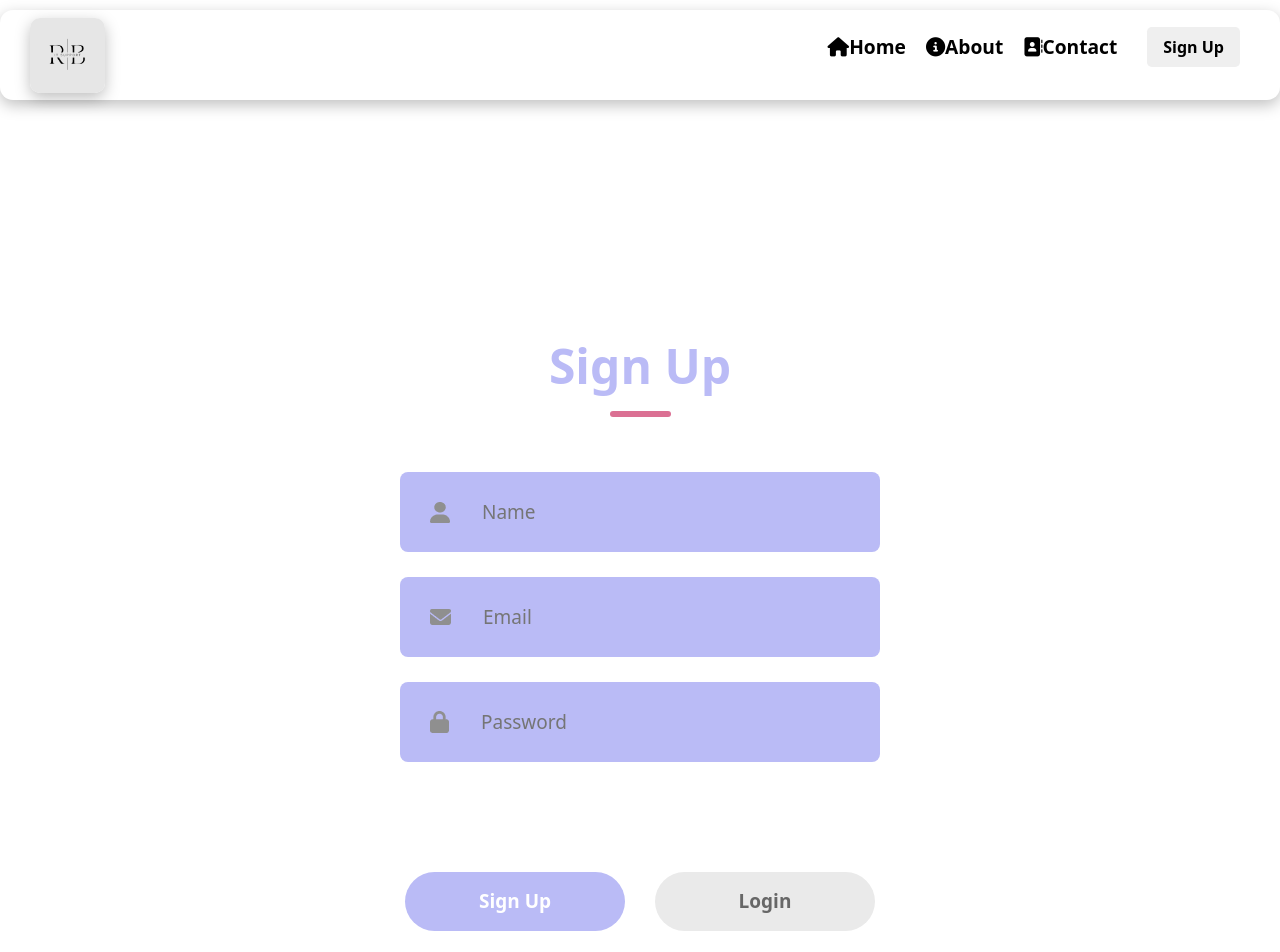
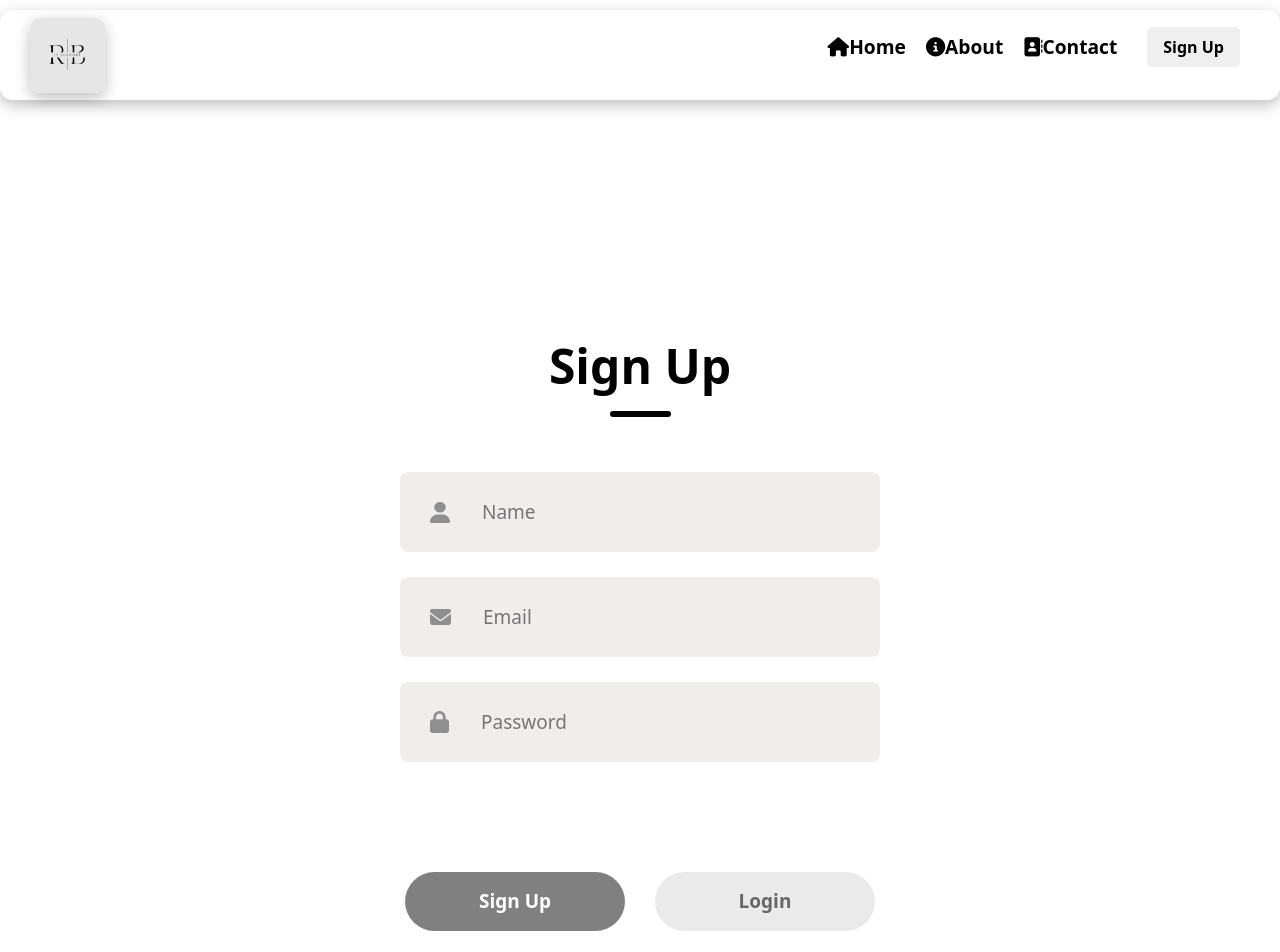
Before and after one commit to Rxunak/Liv-Ex-Project, a React (Create React App) app in the folder loginsignup/: page /signup in a window 1280 px wide. Shown: the top 952 px of the page. Built offline with nearby package versions, Linux system fonts and the light colour scheme.

Commit message:
Fixing Sign up page

```diff
--- a/loginsignup/src/Styles/LoginSignup.css
+++ b/loginsignup/src/Styles/LoginSignup.css
@@ -19,7 +19,7 @@
 }
 
 .text {
-  color: #babbf6;
+  color: Black;
   font-size: 48px;
   font-weight: 700;
 }
@@ -27,7 +27,7 @@
 .underline {
   width: 61px;
   height: 6px;
-  background: #db7093;
+  background: black;
   border-radius: 9px;
 }
 
@@ -44,7 +44,7 @@
   margin: auto;
   width: 480px;
   height: 80px;
-  background: #babbf6;
+  background: rgb(240, 237, 237);
   border-radius: 8px;
 }
 
@@ -65,12 +65,12 @@
 .forgot-password {
   padding-left: 62px;
   margin-top: 27px;
-  color: #babbf6;
+  color: black;
   font-size: 20px;
 }
 
 .forgot-password span {
-  color: #4c00b4;
+  color: black;
   cursor: pointer;
 }
 
@@ -87,7 +87,7 @@
   width: 220px;
   height: 59px;
   color: white;
-  background: #babbf6;
+  background: grey;
   border-radius: 50px;
   font-size: 19px;
   font-weight: 700;
```
